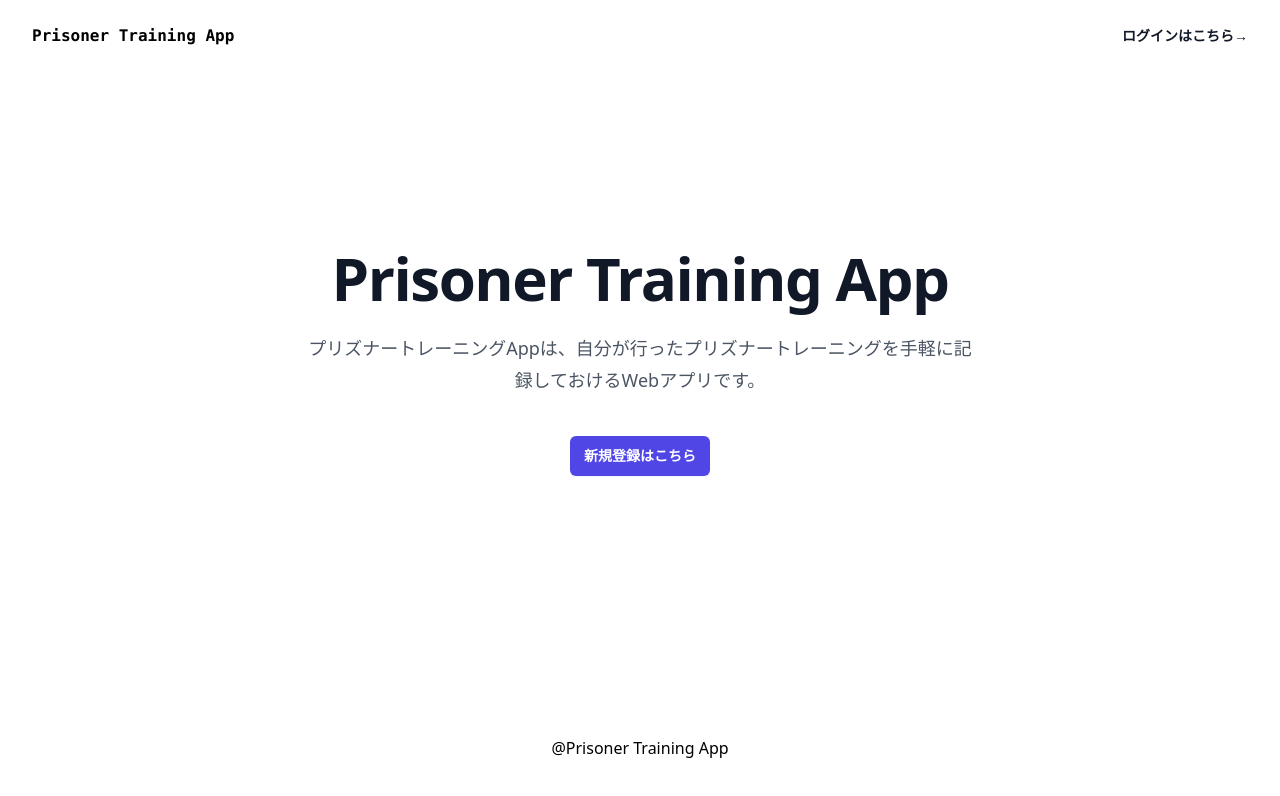
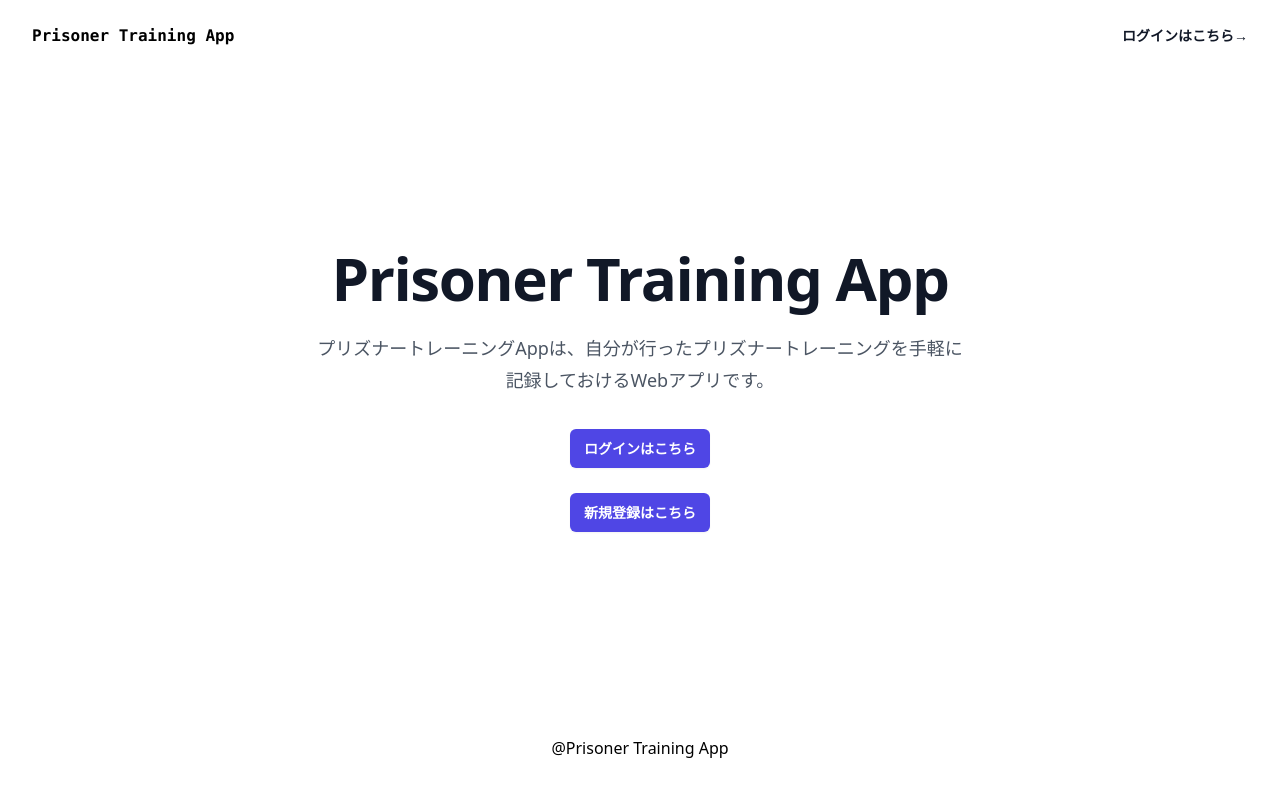
Before and after one commit to Hijikata1869/simplified-prisoner-training-app-frontend, a Next.js app: page / in a window 1280 px wide. Shown: the top 796 px of the page. Built offline with nearby package versions, Linux system fonts and the light colour scheme; no server answers.

Commit message:
トレーニング記録の削除ボタンを、自分のトレーニング記録以外で表示させないように修正

```diff
--- a/components/CheckDialog.js
+++ b/components/CheckDialog.js
@@ -27,7 +27,10 @@ export default function CheckDialog({ modalConfig }) {
             </button>
             <button
               className="mt-3 ml-2 inline-flex w-auto rounded-md bg-red-600 text-sm font-semibold text-white px-3 py-2 shadow-sm hover:bg-red-500"
-              onClick={() => promiseResolve("ok")}
+              onClick={() => {
+                window.scrollTo({ top: 0, behavior: "smooth" });
+                promiseResolve("ok");
+              }}
             >
               削除する
             </button>
--- a/components/Header.js
+++ b/components/Header.js
@@ -17,7 +17,6 @@ export default function Header() {
     loggedIn()
       .then((res) => {
         setIsLogin(res.loggedIn);
-        console.log(res.loggedIn);
       })
       .catch((err) => {
         console.error(err);
--- a/pages/index.js
+++ b/pages/index.js
@@ -1,8 +1,39 @@
+import { useState, useEffect } from "react";
+
 import Link from "next/link";
+
+import { loggedIn } from "../lib/sessions";
+import { fetchCurrentUser } from "../lib/users";
 
 import Layout from "../components/Layout";
 
 export default function Home() {
+  const [isLogin, setIsLogin] = useState(false);
+  const [currentUser, setCurrentUser] = useState([]);
+
+  useEffect(() => {
+    loggedIn()
+      .then((res) => {
+        setIsLogin(res.loggedIn);
+      })
+      .catch((err) => {
+        console.error(err);
+      });
+  }, []);
+
+  useEffect(() => {
+    fetchCurrentUser()
+      .then((res) => {
+        return res.currentUser.currentUser;
+      })
+      .then((currentUser) => {
+        setCurrentUser(currentUser);
+      })
+      .catch((err) => {
+        console.error(err);
+      });
+  }, []);
+
   return (
     <Layout title="Prisoner Training App">
       <div className="mx-auto max-w-2xl pt-20 sm:pt-36 lg:pt-32">
@@ -10,10 +41,29 @@ export default function Home() {
           <h1 className="text-4xl font-bold tracking-tight text-gray-900 sm:text-6xl">
             Prisoner Training App
           </h1>
-          <p className="mt-6 text-lg leading-8 text-gray-600">
+          <p className="px-2 mt-6 text-lg leading-8 text-gray-600">
             プリズナートレーニングAppは、自分が行ったプリズナートレーニングを手軽に記録しておけるWebアプリです。
           </p>
-          <div className="mt-10 flex items-center justify-center gap-x-6">
+          {isLogin ? (
+            <div className="mt-10 flex flex-col items-center justify-center gap-x-6">
+              <div>
+                <Link href={`/users/${currentUser.id}`}>
+                  <a className="border rounded-full font-light bg-white border-gray-400 px-3.5 py-2.5 text-sm text-black shadow-sm hover:bg-gray-100 focus-visible:outline focus-visible:outline-2 focus-visible:outline-offset-2 focus-visible:outline-indigo-600">
+                    記録ページはこちら
+                  </a>
+                </Link>
+              </div>
+            </div>
+          ) : (
+            <div className="mt-10 flex flex-col items-center justify-center gap-x-6">
+              <div className="mb-10">
+                <Link href="/sign-in">
+                  <a className="rounded-md bg-indigo-600 px-3.5 py-2.5 text-sm font-semibold text-white shadow-sm hover:bg-indigo-500 focus-visible:outline focus-visible:outline-2 focus-visible:outline-offset-2 focus-visible:outline-indigo-600">
+                    ログインはこちら
+                  </a>
+                </Link>
+              </div>
+              <div>
                 <Link href="/sign-up">
                   <a className="rounded-md bg-indigo-600 px-3.5 py-2.5 text-sm font-semibold text-white shadow-sm hover:bg-indigo-500 focus-visible:outline focus-visible:outline-2 focus-visible:outline-offset-2 focus-visible:outline-indigo-600">
                     新規登録はこちら
@@ -21,6 +71,8 @@ export default function Home() {
                 </Link>
               </div>
             </div>
+          )}
+        </div>
       </div>
     </Layout>
   );
--- a/pages/users/[id].js
+++ b/pages/users/[id].js
@@ -4,6 +4,7 @@ import useSWR from "swr";
 import { fetchCurrentUser, fetchUser, getAllUserIds } from "../../lib/users";
 import { fetchUserTrainingLogs } from "../../lib/training-logs";
 import { deleteTrainingLog } from "../../lib/training-logs";
+import { loggedIn } from "../../lib/sessions";
 
 import Layout from "../../components/Layout";
 import CheckDialog from "../../components/CheckDialog";
@@ -59,6 +60,7 @@ export default function UserTrainingLogs({ userData, userTrainingLogsData }) {
   const [failedAlertOpen, setFailedAlertOpen] = useState(false);
   const [postAlertOpen, setPostAlertOpen] = useState(false);
   const [postFailedAlertOpen, setPostFailedAlertOpen] = useState(false);
+  const [isLogin, setIsLogin] = useState(false);
   const stepsArr = makeSteps();
   const repsArr = makeReps();
   const setsArr = makeSets();
@@ -91,6 +93,16 @@ export default function UserTrainingLogs({ userData, userTrainingLogsData }) {
     mutate();
     // eslint-disable-next-line react-hooks/exhaustive-deps
   }, []);
+
+  useEffect(() => {
+    loggedIn()
+      .then((res) => {
+        setIsLogin(res.loggedIn);
+      })
+      .catch((err) => {
+        console.error(err);
+      });
+  });
 
   const hundleValueChange = (e) => {
     switch (e.target.id) {
@@ -155,17 +167,13 @@ export default function UserTrainingLogs({ userData, userTrainingLogsData }) {
     });
     if (ret === "ok") {
       try {
-        deleteTrainingLog(userId, trainingLogId)
-          .then((res) => {
+        await deleteTrainingLog(userId, trainingLogId).then((res) => {
           if (res.status === 200) {
+            setDialogOpen(false);
             setDeleteAlertOpen(true);
           } else {
             setFailedAlertOpen(true);
           }
-          })
-          .then(() => {
-            setDialogOpen(false);
-            window.scrollTo({ top: 0, behavior: "smooth" });
         });
       } catch (err) {
         console.error(err);
@@ -332,16 +340,21 @@ export default function UserTrainingLogs({ userData, userTrainingLogsData }) {
                       <p className="text-xs text-gray-500">メモ</p>
                       <p>{`${trainingLog.memo}`}</p>
                     </div>
+                    {isLogin ? (
                       <div className="flex justify-center">
                         <button
                           className="mt-2 inline-flex w-auto rounded-md bg-red-500 text-sm text-white px-3 py-2 shadow-sm hover:bg-red-400"
                           onClick={() =>
-                          hundleDeleteClick(trainingLog.user_id, trainingLog.id)
+                            hundleDeleteClick(
+                              trainingLog.user_id,
+                              trainingLog.id
+                            )
                           }
                         >
                           削除する
                         </button>
                       </div>
+                    ) : null}
                   </div>
                 );
               })
```
Lines whose indentation alone changed are shown as unchanged.
